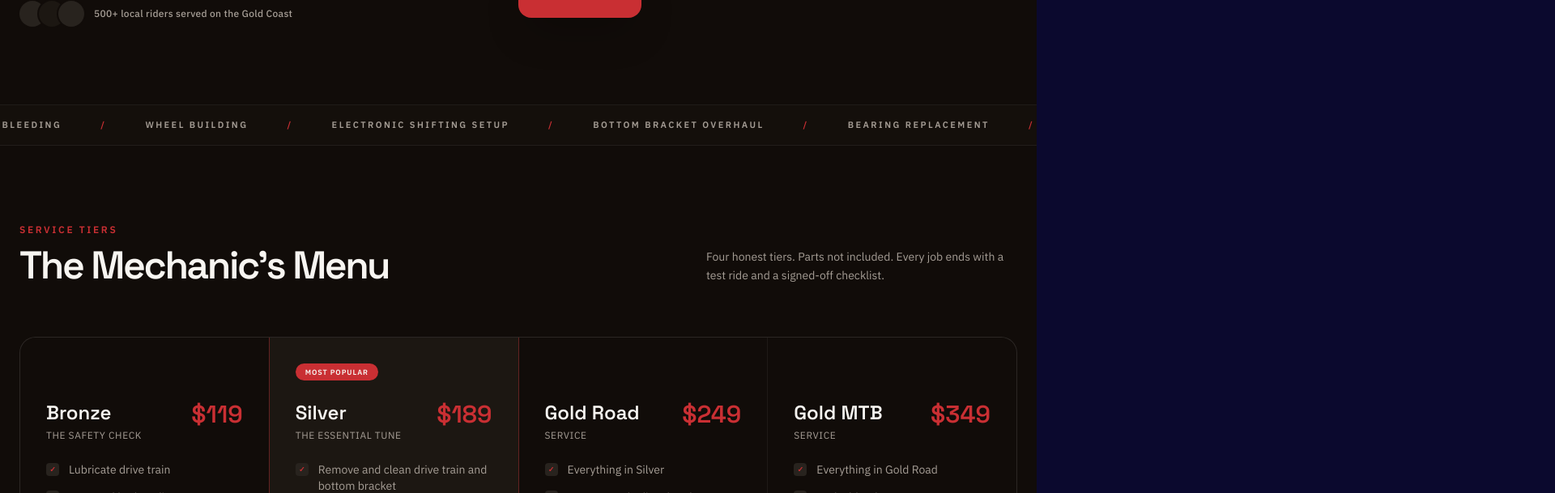
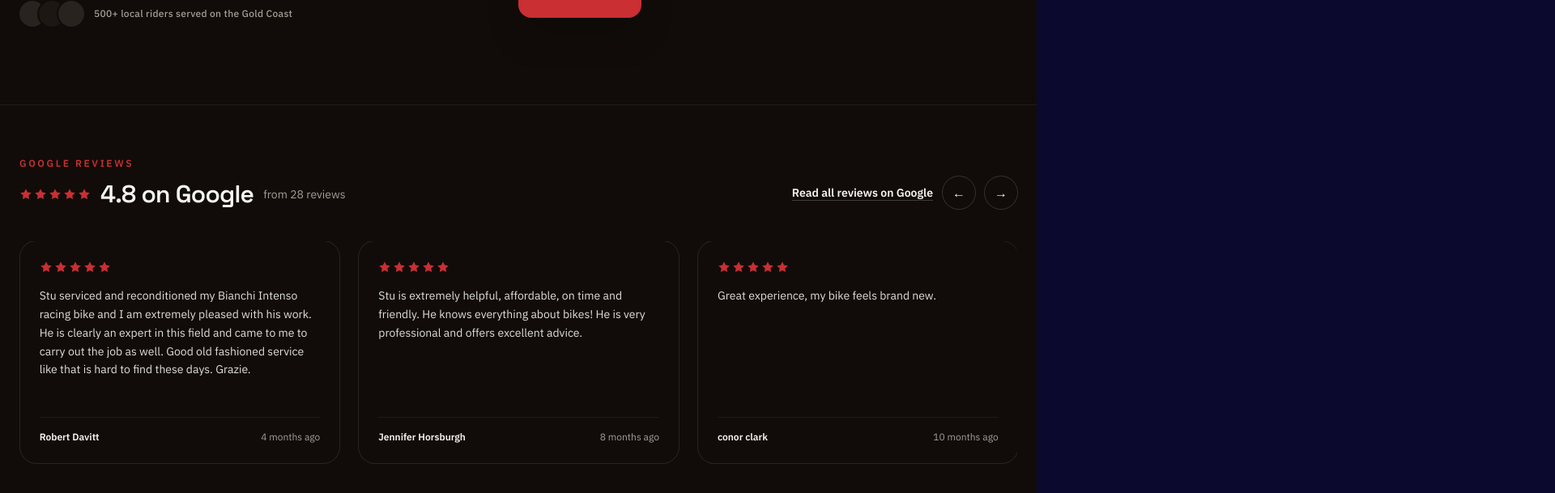
Before and after one commit to sg-satoshi/saabai-site, a Next.js app: page /sites/cycle-repair in a window 1280 px wide. Shown: the part 767-1376 px from the top of the page at 81% size, 1920 px wide, since content can reach past the window. Built offline with nearby package versions, Linux system fonts and the light colour scheme.

Commit message:
Stu's Cycle Repairs: Google reviews carousel under hero, aggregateRating, fix schema url

```diff
--- /dev/null
+++ b/app/sites/cycle-repair/ReviewsCarousel.tsx
@@ -0,0 +1,117 @@
+"use client";
+
+import { useCallback, useEffect, useRef, useState } from "react";
+import { reviews, googleRating, googleReviewCount, googleMapsUrl } from "./reviews";
+
+function Stars({ n, className = "" }: { n: number; className?: string }) {
+  return (
+    <span className={`flex gap-0.5 text-brand ${className}`} aria-hidden="true">
+      {Array.from({ length: 5 }).map((_, i) => (
+        <svg key={i} viewBox="0 0 20 20" className={`size-4 ${i < Math.round(n) ? "fill-current" : "fill-white/15"}`}>
+          <path d="M10 1.5l2.6 5.3 5.9.9-4.3 4.1 1 5.8L10 14.9l-5.2 2.7 1-5.8L1.5 7.7l5.9-.9z" />
+        </svg>
+      ))}
+    </span>
+  );
+}
+
+export function ReviewsCarousel() {
+  const track = useRef<HTMLUListElement>(null);
+  const [paused, setPaused] = useState(false);
+  const scroll = useCallback((dir: 1 | -1) => {
+    const el = track.current;
+    if (!el) return;
+    const card = el.querySelector("li");
+    const step = card ? card.getBoundingClientRect().width + 24 : el.clientWidth;
+    const atEnd = el.scrollLeft + el.clientWidth >= el.scrollWidth - 4;
+    if (dir === 1 && atEnd) el.scrollTo({ left: 0, behavior: "smooth" });
+    else if (dir === -1 && el.scrollLeft <= 4) el.scrollTo({ left: el.scrollWidth, behavior: "smooth" });
+    else el.scrollBy({ left: dir * step, behavior: "smooth" });
+  }, []);
+
+  useEffect(() => {
+    if (paused) return;
+    const mq = window.matchMedia("(prefers-reduced-motion: reduce)");
+    const id = window.setInterval(() => {
+      if (!mq.matches) scroll(1);
+    }, 6000);
+    return () => window.clearInterval(id);
+  }, [paused, scroll]);
+
+  return (
+    <section aria-labelledby="reviews-heading" className="py-16 border-b border-muted-line">
+      <style>{`.stu-review-card{flex:0 0 100%}@media(min-width:768px){.stu-review-card{flex-basis:calc(50% - 12px)}}@media(min-width:1024px){.stu-review-card{flex-basis:calc((100% - 48px)/3)}}`}</style>
+      <div className="max-w-7xl mx-auto px-6">
+        <div className="mb-10 flex flex-col sm:flex-row sm:items-end sm:justify-between gap-6">
+          <div>
+            <h2 id="reviews-heading" className="text-xs font-bold tracking-[0.22em] text-brand uppercase mb-3">
+              Google Reviews
+            </h2>
+            <div className="flex flex-wrap items-center gap-3">
+              <Stars n={googleRating} className="[&_svg]:size-6" />
+              <span className="text-3xl font-display font-semibold tracking-tight">
+                {googleRating} on Google
+              </span>
+              <span className="text-sm text-muted-foreground">from {googleReviewCount} reviews</span>
+              <span className="sr-only">Rated {googleRating} out of 5</span>
+            </div>
+          </div>
+          <div className="flex items-center gap-3">
+            <a
+              href={googleMapsUrl}
+              target="_blank"
+              rel="noopener noreferrer"
+              className="text-sm font-semibold hover:text-brand transition-colors underline underline-offset-4 decoration-white/20"
+            >
+              Read all reviews on Google
+            </a>
+            <button type="button" onClick={() => scroll(-1)} aria-label="Previous review"
+              className="size-10 rounded-full ring-1 ring-white/15 hover:ring-brand/60 hover:text-brand transition-colors focus-visible:outline focus-visible:outline-2 focus-visible:outline-brand">
+              ←
+            </button>
+            <button type="button" onClick={() => scroll(1)} aria-label="Next review"
+              className="size-10 rounded-full ring-1 ring-white/15 hover:ring-brand/60 hover:text-brand transition-colors focus-visible:outline focus-visible:outline-2 focus-visible:outline-brand">
+              →
+            </button>
+          </div>
+        </div>
+        <ul
+          ref={track}
+          role="region"
+          aria-roledescription="carousel"
+          aria-label="Customer reviews from Google"
+          tabIndex={0}
+          onMouseEnter={() => setPaused(true)}
+          onMouseLeave={() => setPaused(false)}
+          onFocus={() => setPaused(true)}
+          onBlur={() => setPaused(false)}
+          onTouchStart={() => setPaused(true)}
+          onKeyDown={(e) => {
+            if (e.key === "ArrowRight") { e.preventDefault(); scroll(1); }
+            if (e.key === "ArrowLeft") { e.preventDefault(); scroll(-1); }
+          }}
+          className="flex gap-6 overflow-x-auto snap-x snap-mandatory scroll-smooth pb-4 [scrollbar-width:none] [&::-webkit-scrollbar]:hidden focus-visible:outline focus-visible:outline-2 focus-visible:outline-brand rounded-xl"
+        >
+          {reviews.map((r, i) => (
+            <li
+              key={i}
+              aria-roledescription="slide"
+              aria-label={`Review ${i + 1} of ${reviews.length}, by ${r.name}`}
+              className="stu-review-card snap-start shrink-0 bg-surface/40 ring-1 ring-white/10 rounded-2xl p-6 flex flex-col"
+            >
+              <Stars n={r.stars} />
+              <span className="sr-only">{r.stars} out of 5 stars</span>
+              <p className="mt-4 text-sm leading-relaxed text-fg/90 line-clamp-6 whitespace-pre-line flex-1" title={r.text}>
+                {r.text}
+              </p>
+              <div className="mt-6 pt-4 border-t border-muted-line flex items-center justify-between text-xs">
+                <span className="font-semibold">{r.name}</span>
+                <span className="text-muted-foreground">{r.date}</span>
+              </div>
+            </li>
+          ))}
+        </ul>
+      </div>
+    </section>
+  );
+}
--- a/app/sites/cycle-repair/page.tsx
+++ b/app/sites/cycle-repair/page.tsx
@@ -1,6 +1,8 @@
 import Link from "next/link";
 import { tiers, additionalServiceWork, specialist } from "./services";
 import { Logo } from "./Logo";
+import { ReviewsCarousel } from "./ReviewsCarousel";
+import { googleRating, googleReviewCount } from "./reviews";
 
 const drivetrainImg = "/sites/cycle-repair/drivetrain.jpg";
 const mechanicImg = "/sites/cycle-repair/stu.jpg";
@@ -13,7 +15,13 @@ const jsonLd = {
     "Mobile bicycle repairs, servicing, wheel builds and E-Bike work across the Gold Coast and Tweed Coast.",
   telephone: "+61405225721",
   email: "stuscyclerepairs@gmail.com",
-  url: "https://stuscyclerepairs.lovable.app/",
+  url: "https://stuscyclerepairs.com",
+  aggregateRating: {
+    "@type": "AggregateRating",
+    ratingValue: googleRating,
+    reviewCount: googleReviewCount,
+    bestRating: 5,
+  },
   areaServed: [
     { "@type": "Place", name: "Gold Coast, Queensland, Australia" },
     { "@type": "Place", name: "Tweed Coast, New South Wales, Australia" },
@@ -159,6 +167,9 @@ export default function Index() {
             </div>
           </div>
         </section>
+
+        {/* Google Reviews */}
+        <ReviewsCarousel />
 
         {/* Marquee */}
         <div className="overflow-hidden py-4 border-b border-muted-line bg-surface/30">
--- /dev/null
+++ b/app/sites/cycle-repair/reviews.ts
@@ -0,0 +1,82 @@
+export type Review = { name: string; stars: number; date: string; text: string };
+
+export const googleRating = 4.8;
+export const googleReviewCount = 28;
+export const googleMapsUrl =
+  "https://www.google.com/maps/place/Stus+Cycle+Repairs/@-28.1560182,153.4765945,17z/data=!3m1!4b1!4m6!3m5!1s0x6b910205109b3c31:0xeb8e6ae34fc4af37!8m2!3d-28.1560182!4d153.4765945!16s%2Fg%2F1v_sndg3?entry=ttu&g_ep=EgoyMDI2MTAwNy4wIKXMDSoASAFQAw%3D%3D";
+
+// Verbatim from Stu's Google Business listing. Do not edit text.
+export const reviews: Review[] = [
+  {
+    "name": "Tim Teale",
+    "stars": 5,
+    "date": "a week ago",
+    "text": "Stu took a look at my AcePro E-bike after buying it 2nd hand of Marketplace. Both breaks didn’t work and needed a full bleed.\n\nStu came to my house, wasn’t shy of handing out free and solid advice, and went above and beyond what I asked for and didn’t charge me extra (I.e. re-oiling chain etc.)\n\nGenuine and down to earth, a pleasant and enjoyable experience!"
+  },
+  {
+    "name": "Robert Davitt",
+    "stars": 5,
+    "date": "4 months ago",
+    "text": "Stu serviced and reconditioned my Bianchi Intenso racing bike and I am extremely pleased with his work. He is clearly an expert in this field and came to me to carry out the job as well. Good old fashioned service like that is hard to find these days. Grazie."
+  },
+  {
+    "name": "Jennifer Horsburgh",
+    "stars": 5,
+    "date": "8 months ago",
+    "text": "Stu is extremely helpful, affordable, on time and friendly. He knows everything about bikes! He is very professional and offers excellent advice."
+  },
+  {
+    "name": "conor clark",
+    "stars": 5,
+    "date": "10 months ago",
+    "text": "Great experience, my bike feels brand new."
+  },
+  {
+    "name": "Ann Donnarumma",
+    "stars": 5,
+    "date": "a year ago",
+    "text": "Brilliant,  pleasure to work with. Great communication and Stu went over and above. Would highly recommend and will always choose Stu!"
+  },
+  {
+    "name": "Mark Oliphant",
+    "stars": 5,
+    "date": "a year ago",
+    "text": "Excellent service. Had a tricky bike fix but this wasn't a problem for Stu. Thanks!"
+  },
+  {
+    "name": "Ningbopinman",
+    "stars": 5,
+    "date": "2 years ago",
+    "text": "Great work by Stu. Pricing was good, workmanship was first class. Stu even dropped off my bike at home. Nice bloke to deal with."
+  },
+  {
+    "name": "Nigel Chandler",
+    "stars": 5,
+    "date": "2 years ago",
+    "text": "Stus cycle repairs was so professional, great advice, did an awesome repair on my bike."
+  },
+  {
+    "name": "Leah Tupper",
+    "stars": 5,
+    "date": "2 years ago",
+    "text": "Fantastic service! Came to our house and fixed the flat tyre on electric bike! Highly recommend thank you!"
+  },
+  {
+    "name": "C W (WheelsW)",
+    "stars": 5,
+    "date": "2 years ago",
+    "text": "Absolutely \"FABULOUS\" service from Stu. Did an amazing job in servicing my Ebike at a really great price. Highly recommend as the go to mobile bike servicing. Thanks heaps Stu. See you next time. Cheers Christine"
+  },
+  {
+    "name": "Adrian Allison",
+    "stars": 5,
+    "date": "3 years ago",
+    "text": "Recently engaged Stu who is now mobile to service my bike. Not only prompt he really went the extra mile. It's a pleasure to deal with someone who provides good old fashion customer service. 5 star service."
+  },
+  {
+    "name": "Jack Mooney",
+    "stars": 5,
+    "date": "3 years ago",
+    "text": "Prompt, affordable and just a great guy.\n\nI could go on for a while about how much I liked the service Stu provided, but I'm only holidaying here for a few days, so we better get back to riding our bikes (thanks to Stu) and enjoying the beach.\n\nThanks Stu, your a legend!"
+  }
+];
```
